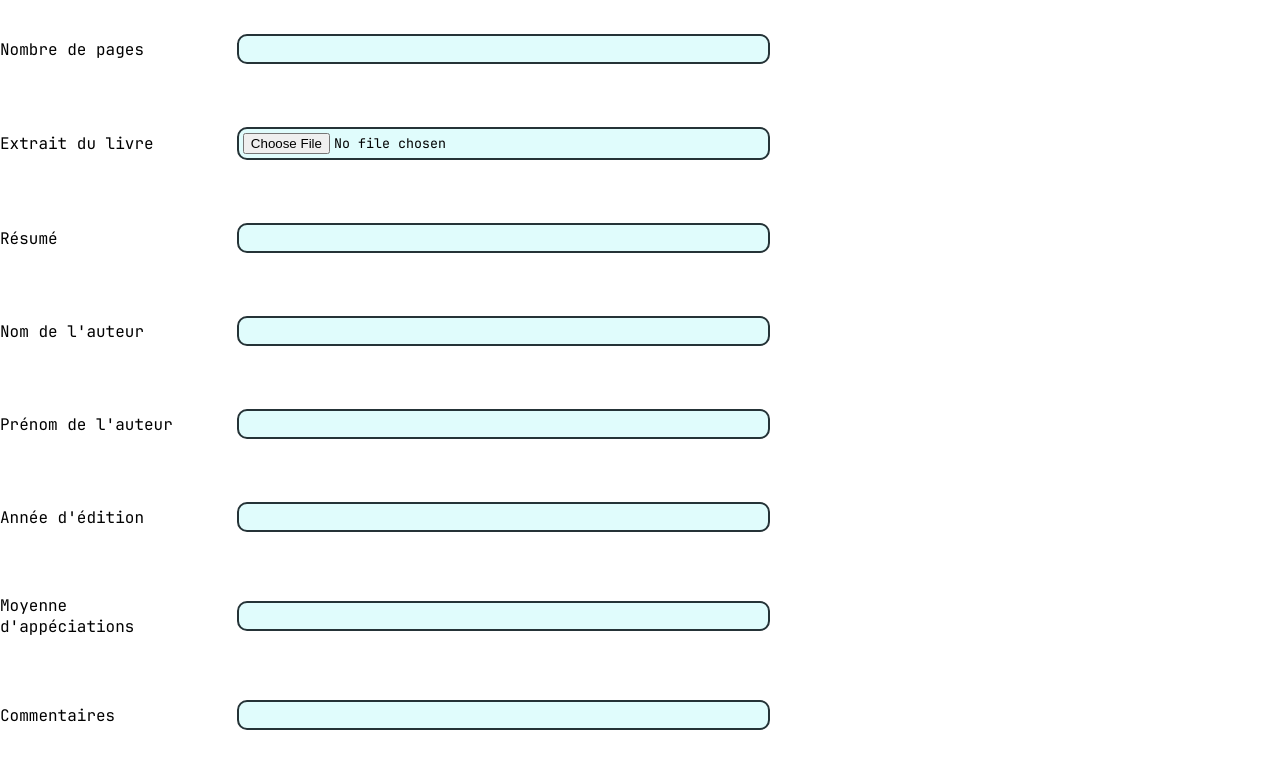
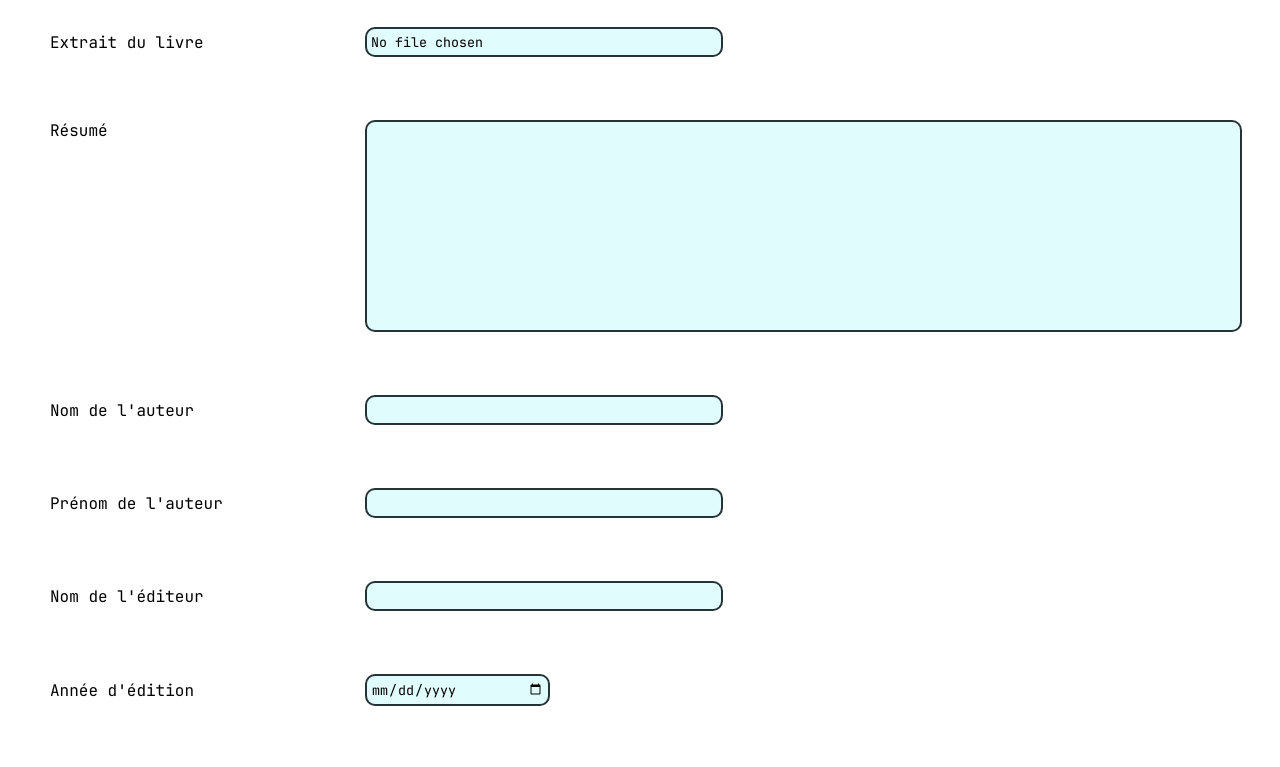
Before and after one commit to pw04ast-TonyThomas/P-Web-DB-294-Frontend, a Vue app: page /add-book in a window 1280 px wide. Shown: the part 720-1487 px from the top of the page. Built offline with nearby package versions, Linux system fonts and the light colour scheme; the HTML template or start-up script is replaced by a standard one.

Commit message:
feat(addbookview): Ajout du css de la page AddBookView.vue

```diff
--- a/src/views/AddBookView.vue
+++ b/src/views/AddBookView.vue
@@ -5,7 +5,7 @@
     <h1>Ajout d'un livre</h1>
     <form action="POST" class="add_book_form">
       <label for="titre">Titre</label>
-      <input type="text" id="titre" />
+      <input type="text" id="titre" class="name_input" />
 
       <label for="categorie">Categorie</label>
       <input list="categorie" />
@@ -15,58 +15,104 @@
       </datalist>
 
       <label for="num_pages">Nombre de pages</label>
-      <input type="number" id="num_pages" />
+      <input type="number" id="num_pages" class="num_page_input" />
 
       <label for="extrait_livre">Extrait du livre</label>
-      <input type="file" id="extrait_livre" />
+      <input type="file" id="extrait_livre" class="extrait_input" />
 
-      <label for="resume">Résumé</label>
-      <input type="text" id="resume" />
+      <label for="resume" class="resume_label">Résumé</label>
+      <textarea id="resume" class="resume_input" placeholder="Describe yourself here..."> </textarea>
 
       <label for="nom_auteur">Nom de l'auteur</label>
-      <input type="text" id="nom_auteur" />
+      <input type="text" id="nom_auteur" class="name_input" />
 
       <label for="prenom_auteur">Prénom de l'auteur</label>
-      <input type="text" id="prenom_auteur" />
+      <input type="text" id="prenom_auteur" class="name_input" />
+
+      <label for="nom_editeur">Nom de l'éditeur</label>
+      <input type="text" id="nom_editeur" class="name_input" />
 
       <label for="annee_edition">Année d'édition</label>
-      <input type="number" id="annee_edition" />
-
-      <label for="moyenne_apprecition">Moyenne d'appéciations</label>
-      <input type="number" id="moyenne_apprecition" />
-
-      <label for="commentaires">Commentaires</label>
-      <input type="text" id="commentaires" />
+      <input type="date" id="annee_edition" class="date_input" />
 
       <label for="image_couverture">Image de couverture</label>
-      <input type="file" id="image_couverture" />
+      <input type="file" id="image_couverture" accept=".jpg, .jpeg, .png, .webp" class="extrait_input" />
+
+      <button type="submit" style="padding: 100px;" >bouton</button>
     </form>
   </div>
 </template>
 
 <style scoped>
-.add_book_form {
-  display: grid;
-  grid-template-columns: 1fr, 1fr;
+h1 {
+  text-align: center;
 }
+
 .add_book_form {
   margin-top: 100px;
 
   display: grid;
-  grid-template-columns: 1fr 6fr;
+  grid-template-columns: 1fr 4fr;
   gap: 63px;
 
   justify-self: center;
   justify-content: center;
   align-items: center;
+  margin: 0px 50px;
 }
 
-.add_book_form > input {
+.add_book_form > input,
+.add_book_form > textarea {
+  resize: none;
   background-color: var(--main);
   border: 2px, solid;
   border-color: var(--third-2);
   border-radius: 10px;
   padding: 4px;
-  width: 50%;
+}
+
+/* style of the inputs */
+
+.num_page_input {
+  width: 50px;
+}
+
+input::file-selector-button {
+  display: none;
+}
+
+.extrait_input {
+  width: 40%;
+  transition: 0.2s;
+}
+
+.extrait_input:hover {
+  cursor: pointer;
+  border-color: var(--third);
+  transition: 0.2s;
+}
+
+.resume_input {
+  width: 100%;
+  height: 200px;
+}
+
+.name_input {
+  width: 40%;
+}
+
+.date_input {
+  width: 20%;
+}
+
+/* style of the labels */
+
+.resume_label {
+  align-self: self-start;
+}
+
+input[type=number]::-webkit-inner-spin-button,
+input[type=number]::-webkit-outer-spin-button {
+  -webkit-appearance: none;
 }
 </style>
```
